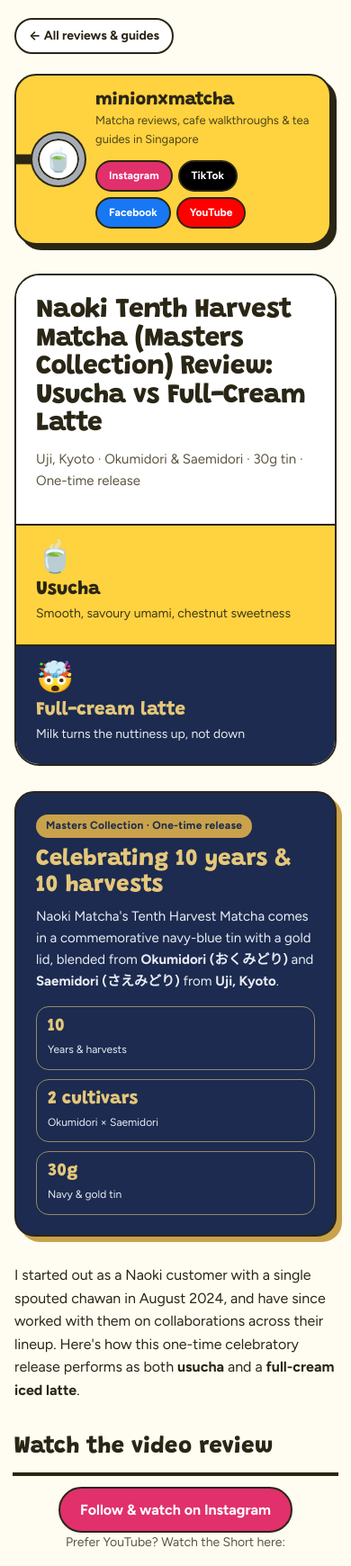
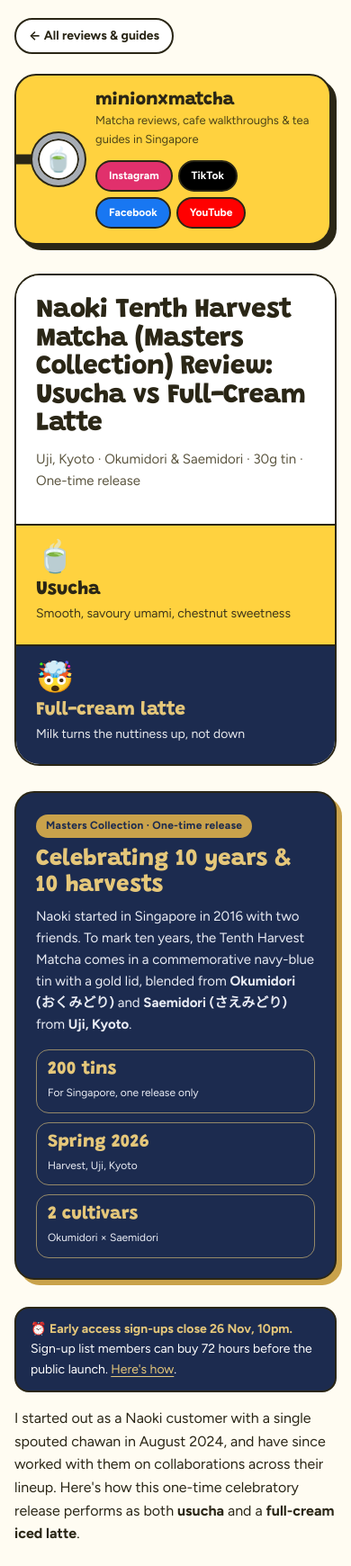
Before and after one commit to minionxmatcha/minionxmatcha.github.io, a Jekyll site: the page built from _posts/2026-11-20-naoki-tenth-harvest-matcha-masters-collection-review.md, in a window 390 px wide. Shown: the top 1740 px of the page at 90% size. Built offline with Jekyll 4.4.1, drawn with Linux system fonts in a browser that asks for light colours; a script that is not in the unit is left out; some of the changed text lies outside the part shown.

Commit message:
Update 2026-11-20-naoki-tenth-harvest-matcha-masters-collection-review.md

```diff
--- a/_posts/2026-11-20-naoki-tenth-harvest-matcha-masters-collection-review.md
+++ b/_posts/2026-11-20-naoki-tenth-harvest-matcha-masters-collection-review.md
@@ -367,7 +367,21 @@ date: 2026-11-20
   .cs-vs .cs-chips li { font-size: 12px; padding: 2px 9px; }
   .cs-jade { display: inline-block; width: 16px; height: 16px; border-radius: 50%; border: 1.5px solid var(--ink); background: #2E7D4F; vertical-align: -3px; margin-right: 6px; }
   .cs-check { display: inline-block; font-size: 11px; font-weight: 700; padding: 2px 9px; border-radius: 999px; border: 1.5px solid var(--ink); background: var(--foam); color: var(--matcha-deep); white-space: nowrap; }
-  @media (max-width: 600px) { .cs-tin-stats { grid-template-columns: 1fr; } }
+  [hidden] { display: none !important; }
+  .cs-timeline { list-style: none; margin: 0; padding: 0; display: grid; gap: 10px; }
+  .cs .cs-timeline li { margin: 0; display: grid; grid-template-columns: 92px 1fr; gap: 14px; align-items: start; padding: 12px 14px; background: #fff; border: 1.5px solid var(--ink); border-radius: 16px; }
+  .cs-tl-date { display: block; text-align: center; padding: 6px 4px; border-radius: 12px; border: 1.5px solid var(--ink); background: #1C2B4F; color: #E5C77A; font-family: var(--display); font-weight: 800; font-size: 17px; line-height: 1.1; }
+  .cs-tl-date small { display: block; font-family: var(--body); font-weight: 700; font-size: 11px; color: #fff; margin-top: 2px; }
+  .cs-timeline h4 { font-family: var(--display); font-weight: 800; font-size: 17px; line-height: 1.2; margin: 0 0 4px; }
+  .cs-timeline p { margin: 0; font-size: 15px; }
+  .cs-cta { margin: 16px 0 0; padding: 16px 18px; border: 2px solid var(--ink); border-radius: 18px; background: var(--banana); }
+  .cs-cta strong { display: block; font-family: var(--display); font-weight: 800; font-size: 18px; margin-bottom: 4px; }
+  .cs-cta p { margin: 0 0 12px; font-size: 15px; }
+  .cs .cs-cta a.cs-cta-btn { display: inline-block; padding: 10px 18px; border-radius: 999px; background: #1C2B4F; color: #E5C77A; border: 2px solid var(--ink); font-weight: 700; text-decoration: none; }
+  .cs-alert { margin: 0 0 16px; padding: 12px 16px; border-radius: 16px; background: #1C2B4F; color: #fff; font-size: 14px; border: 2px solid var(--ink); }
+  .cs-alert strong { color: #E5C77A; }
+  .cs .cs-alert a { color: #E5C77A; }
+  @media (max-width: 600px) { .cs-tin-stats { grid-template-columns: 1fr; } .cs .cs-timeline li { grid-template-columns: 74px 1fr; gap: 12px; } }
 </style>
 
 <script type="application/ld+json">
@@ -448,13 +462,17 @@ date: 2026-11-20
   <section class="cs-tin">
     <span class="cs-tin-lid">Masters Collection · One-time release</span>
     <h2>Celebrating 10 years & 10 harvests</h2>
-    <p>Naoki Matcha's Tenth Harvest Matcha comes in a commemorative navy-blue tin with a gold lid, blended from <strong>Okumidori (おくみどり)</strong> and <strong>Saemidori (さえみどり)</strong> from <strong>Uji, Kyoto</strong>.</p>
+    <p>Naoki started in Singapore in 2016 with two friends. To mark ten years, the Tenth Harvest Matcha comes in a commemorative navy-blue tin with a gold lid, blended from <strong>Okumidori (おくみどり)</strong> and <strong>Saemidori (さえみどり)</strong> from <strong>Uji, Kyoto</strong>.</p>
     <div class="cs-tin-stats">
-      <div><strong>10</strong><span>Years & harvests</span></div>
+      <div><strong>200 tins</strong><span>For Singapore, one release only</span></div>
+      <div><strong>Spring 2026</strong><span>Harvest, Uji, Kyoto</span></div>
       <div><strong>2 cultivars</strong><span>Okumidori × Saemidori</span></div>
-      <div><strong>30g</strong><span>Navy & gold tin</span></div>
     </div>
   </section>
+
+  <p class="cs-alert" data-show-until="2026-11-26T22:00:00+08:00">⏰ <strong>Early access sign-ups close 26 Nov, 10pm.</strong> Sign-up list members can buy 72 hours before the public launch. <a href="#get-it">Here's how</a>.</p>
+  <p class="cs-alert" data-show-from="2026-11-26T22:00:00+08:00" data-show-until="2026-11-30T00:00:00+08:00" hidden>📅 <strong>Available to everyone from 30 Nov</strong> on Naoki's website. <a href="#get-it">Details</a>.</p>
+  <p class="cs-alert" data-show-from="2026-11-30T00:00:00+08:00" hidden>🛒 <strong>Now available</strong> on Naoki's website, while the 200 tins last. <a href="#get-it">Details</a>.</p>
 
   <p>I started out as a Naoki customer with a single spouted chawan in August 2024, and have since worked with them on collaborations across their lineup. Here's how this one-time celebratory release performs as both <strong>usucha</strong> and a <strong>full-cream iced latte</strong>.</p>
 
@@ -498,6 +516,19 @@ date: 2026-11-20
     </div>
   </section>
 
+  <!-- Story -->
+  <section class="cs-board cs-board-matcha">
+    <h2>🍃 The story behind the tin</h2>
+    <div class="cs-special">
+      <div class="cs-special-head"><h4>Blended by Mrs O in Uji</h4><span class="cs-tag">Master-trained</span></div>
+      <p>The blend comes from Mrs O, a younger Uji tea blender who trained under a recently retired tea master now in his 80s.</p>
+    </div>
+    <div class="cs-special">
+      <div class="cs-special-head"><h4>Bought together at auction</h4><span class="cs-tag">Spring 2026</span></div>
+      <p>Mrs O and Naoki bought the raw tencha leaf together at auction in spring 2026. She then blended and processed it into this one-time release.</p>
+    </div>
+  </section>
+
   <!-- Breakdown -->
   <section class="cs-board cs-board-banana">
     <h2>🔍 Preparation breakdown</h2>
@@ -520,6 +551,28 @@ date: 2026-11-20
     <p class="cs-note">💚 <strong>Verdict:</strong> enjoyable as a straight usucha, but this Okumidori–Saemidori blend truly comes alive in milk. If you're a latte lover looking for a commemorative tin that won't get muted by dairy, this one-time release is for you.</p>
   </section>
 
+  <!-- How to get it -->
+  <section class="cs-board cs-board-banana" id="get-it">
+    <h2>📅 How to get a tin</h2>
+    <p class="cs-lede">Only 200 tins are coming to Singapore. The price will be shared in Naoki's launch email.</p>
+    <ol class="cs-timeline">
+      <li><span class="cs-tl-date">26 Nov<small>10pm</small></span><div><h4>Early access sign-ups close</h4><p>Leave your email on Naoki's early access page. Signing up doesn't commit you to buying.</p></div></li>
+      <li><span class="cs-tl-date">27 Nov<small>Early access</small></span><div><h4>Sign-up list gets first dibs</h4><p>Everyone on the list can buy 72 hours before the public launch, and stands a chance to receive a free bamboo whisk.</p></div></li>
+      <li><span class="cs-tl-date">30 Nov<small>Public launch</small></span><div><h4>Available to everyone</h4><p>Tenth Harvest Matcha goes on sale to everyone through Naoki's website.</p></div></li>
+    </ol>
+
+    <div class="cs-cta" data-show-until="2026-11-26T22:00:00+08:00">
+      <strong>Want early access?</strong>
+      <p>Sign-ups close 26 Nov, 10pm, and the page comes down after that.</p>
+      <a class="cs-cta-btn" href="https://naokimatcha.asia/pages/tenth-harvest-matcha-early-access" target="_blank" rel="noopener">Sign up for early access</a>
+    </div>
+    <div class="cs-cta" data-show-from="2026-11-26T22:00:00+08:00" hidden>
+      <strong>Early access has closed</strong>
+      <p>Tenth Harvest Matcha is on sale to everyone from 30 November, while the 200 tins last.</p>
+      <a class="cs-cta-btn" href="https://naokimatcha.asia" target="_blank" rel="noopener">Visit Naoki Matcha</a>
+    </div>
+  </section>
+
   <!-- Specs -->
   <section class="cs-info">
     <h2>Specs</h2>
@@ -530,6 +583,12 @@ date: 2026-11-20
       <dd>Okumidori (おくみどり) & Saemidori (さえみどり)</dd>
       <dt>Origin</dt>
       <dd>Uji, Kyoto, Japan</dd>
+      <dt>Harvest</dt>
+      <dd>Spring 2026</dd>
+      <dt>Blender</dt>
+      <dd>Mrs O, Uji</dd>
+      <dt>Release</dt>
+      <dd>200 tins for Singapore, one time only</dd>
       <dt>Size</dt>
       <dd>30g navy-blue tin with gold lid</dd>
       <dt>Colour</dt>
@@ -540,3 +599,16 @@ date: 2026-11-20
   </section>
 
 </div>
+
+<script>
+  // Shows the right early-access message for today's date (Singapore time)
+  (function () {
+    var now = Date.now();
+    document.querySelectorAll('[data-show-until], [data-show-from]').forEach(function (el) {
+      var until = el.getAttribute('data-show-until');
+      var from = el.getAttribute('data-show-from');
+      var show = (!until || now < Date.parse(until)) && (!from || now >= Date.parse(from));
+      el.hidden = !show;
+    });
+  })();
+</script>
```
